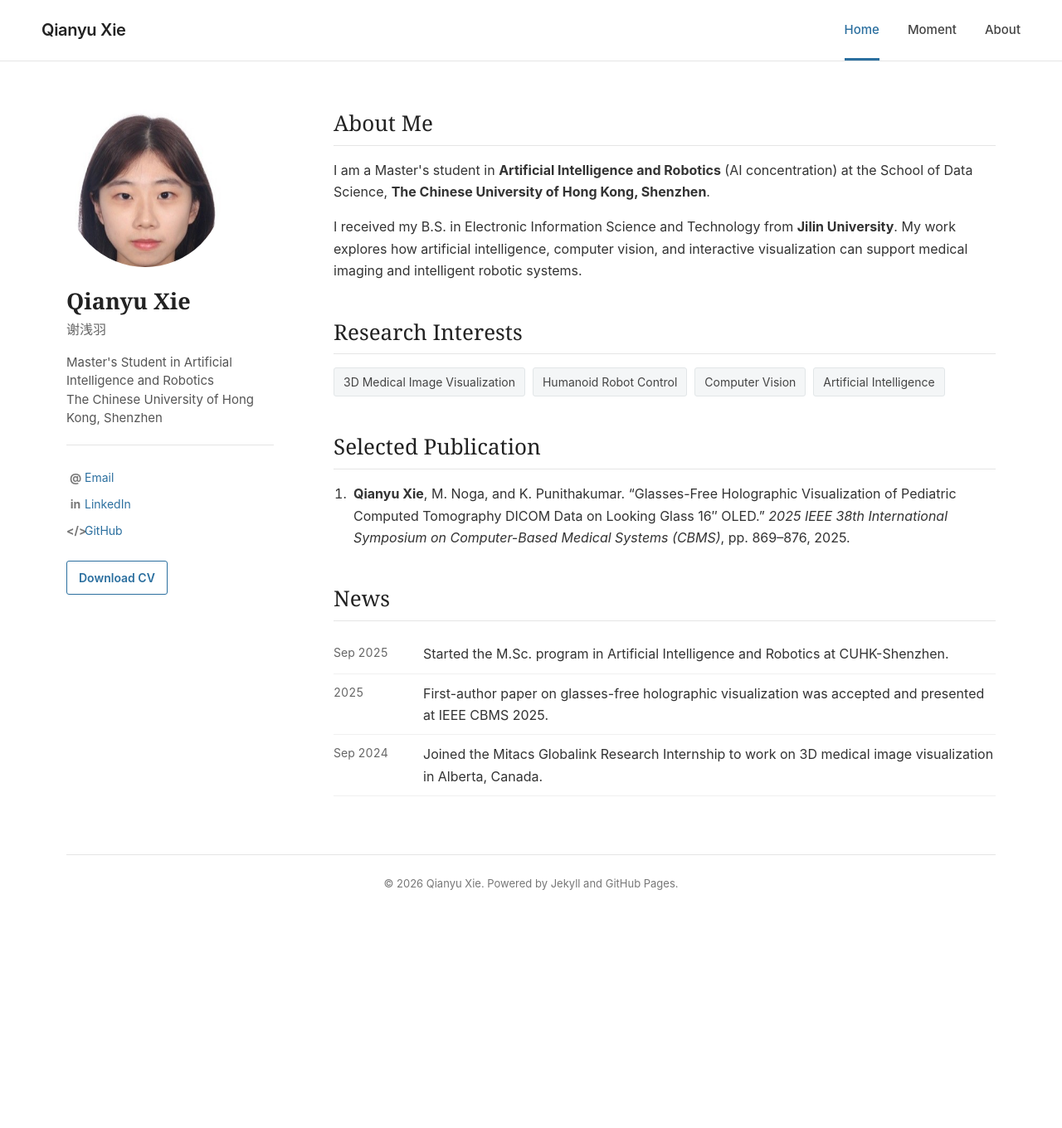
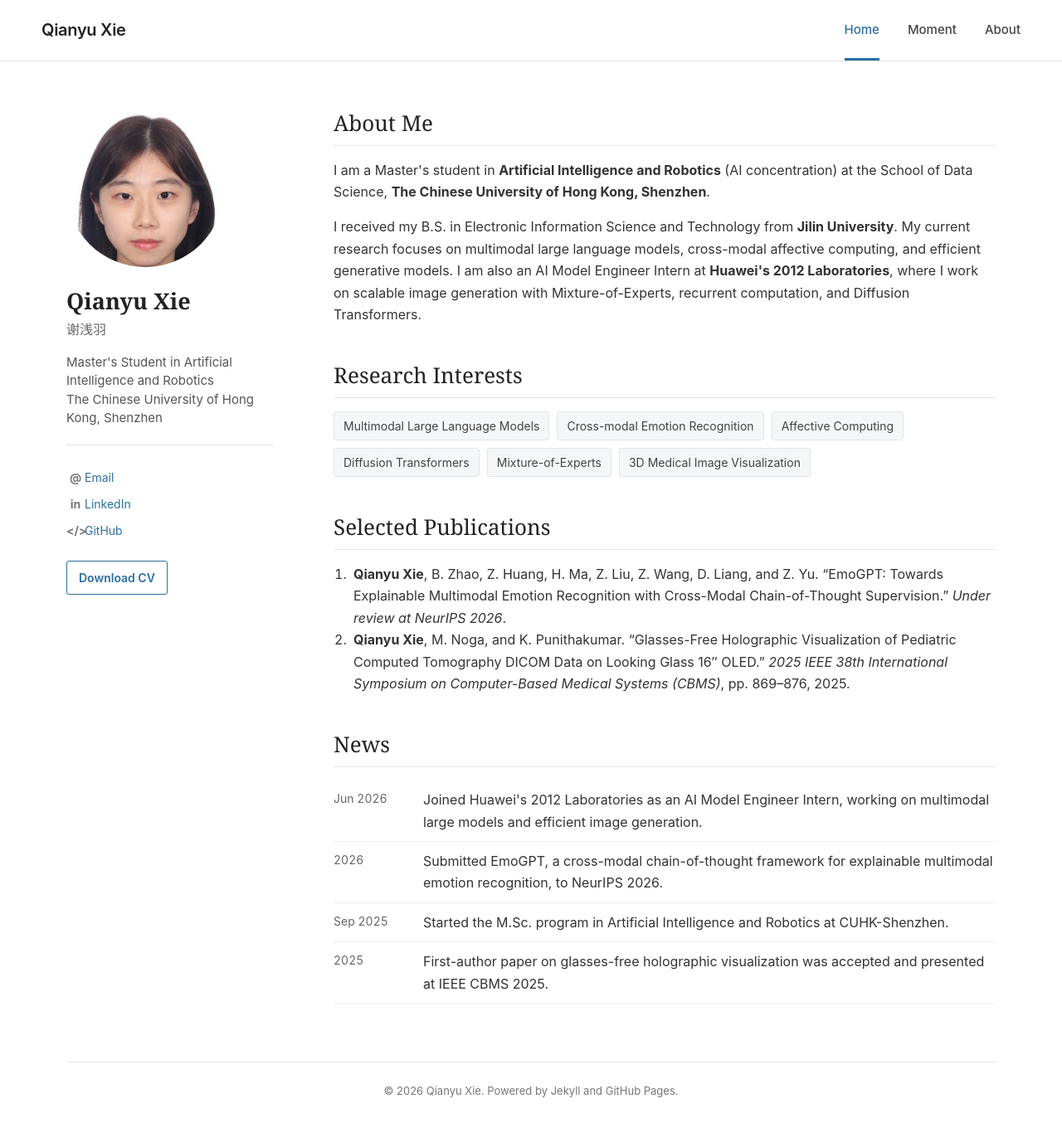
Before and after one commit to QianyuXIE/QianyuXIE.github.io, a Jekyll site: the page built from index.md, in a window 1280 px wide and 1360 px high. Shown: the whole window at 83% size. Built offline with Jekyll 4.4.1, drawn with Linux system fonts in a browser that asks for light colours.

Commit message:
Update homepage from latest CV

```diff
--- a/index.md
+++ b/index.md
@@ -1,7 +1,7 @@
 ---
 layout: academic-home
 title: "Qianyu Xie | Academic Homepage"
-description: "Qianyu Xie's academic homepage — research in medical image visualization, humanoid robotics, and artificial intelligence."
+description: "Qianyu Xie's academic homepage — research in multimodal large language models, affective computing, and generative models."
 hide-in-nav: true
 ---
 
@@ -13,7 +13,7 @@ hide-in-nav: true
     <p class="academic-role">Master's Student in Artificial Intelligence and Robotics<br>The Chinese University of Hong Kong, Shenzhen</p>
 
     <ul class="academic-contact-list">
-      <li><span class="academic-contact-icon" aria-hidden="true">@</span><a href="mailto:xieqy1921@gmail.com">Email</a></li>
+      <li><span class="academic-contact-icon" aria-hidden="true">@</span><a href="mailto:225040249@link.cuhk.edu.cn">Email</a></li>
       <li><span class="academic-contact-icon" aria-hidden="true">in</span><a href="https://linkedin.com/in/qianyu-xie-julie" target="_blank" rel="noopener noreferrer">LinkedIn</a></li>
       <li><span class="academic-contact-icon" aria-hidden="true">&lt;/&gt;</span><a href="https://github.com/QianyuXIE" target="_blank" rel="noopener noreferrer">GitHub</a></li>
     </ul>
@@ -24,26 +24,30 @@ hide-in-nav: true
   <article class="academic-content">
     <h2>About Me</h2>
     <p>I am a Master's student in <strong>Artificial Intelligence and Robotics</strong> (AI concentration) at the School of Data Science, <strong>The Chinese University of Hong Kong, Shenzhen</strong>.</p>
-    <p>I received my B.S. in Electronic Information Science and Technology from <strong>Jilin University</strong>. My work explores how artificial intelligence, computer vision, and interactive visualization can support medical imaging and intelligent robotic systems.</p>
+    <p>I received my B.S. in Electronic Information Science and Technology from <strong>Jilin University</strong>. My current research focuses on multimodal large language models, cross-modal affective computing, and efficient generative models. I am also an AI Model Engineer Intern at <strong>Huawei's 2012 Laboratories</strong>, where I work on scalable image generation with Mixture-of-Experts, recurrent computation, and Diffusion Transformers.</p>
 
     <h2>Research Interests</h2>
     <ul class="academic-interest-list">
+      <li>Multimodal Large Language Models</li>
+      <li>Cross-modal Emotion Recognition</li>
+      <li>Affective Computing</li>
+      <li>Diffusion Transformers</li>
+      <li>Mixture-of-Experts</li>
       <li>3D Medical Image Visualization</li>
-      <li>Humanoid Robot Control</li>
-      <li>Computer Vision</li>
-      <li>Artificial Intelligence</li>
     </ul>
 
-    <h2>Selected Publication</h2>
+    <h2>Selected Publications</h2>
     <ol class="academic-publication">
+      <li><strong>Qianyu Xie</strong>, B. Zhao, Z. Huang, H. Ma, Z. Liu, Z. Wang, D. Liang, and Z. Yu. “EmoGPT: Towards Explainable Multimodal Emotion Recognition with Cross-Modal Chain-of-Thought Supervision.” <em>Under review at NeurIPS 2026</em>.</li>
       <li><strong>Qianyu Xie</strong>, M. Noga, and K. Punithakumar. “Glasses-Free Holographic Visualization of Pediatric Computed Tomography DICOM Data on Looking Glass 16&Prime; OLED.” <em>2025 IEEE 38th International Symposium on Computer-Based Medical Systems (CBMS)</em>, pp. 869–876, 2025.</li>
     </ol>
 
     <h2>News</h2>
     <ul class="academic-news">
+      <li><time datetime="2026-06">Jun 2026</time><span>Joined Huawei's 2012 Laboratories as an AI Model Engineer Intern, working on multimodal large models and efficient image generation.</span></li>
+      <li><time datetime="2026">2026</time><span>Submitted EmoGPT, a cross-modal chain-of-thought framework for explainable multimodal emotion recognition, to NeurIPS 2026.</span></li>
       <li><time datetime="2025-09">Sep 2025</time><span>Started the M.Sc. program in Artificial Intelligence and Robotics at CUHK-Shenzhen.</span></li>
       <li><time datetime="2025">2025</time><span>First-author paper on glasses-free holographic visualization was accepted and presented at IEEE CBMS 2025.</span></li>
-      <li><time datetime="2024-09">Sep 2024</time><span>Joined the Mitacs Globalink Research Internship to work on 3D medical image visualization in Alberta, Canada.</span></li>
     </ul>
   </article>
 </div>
```
